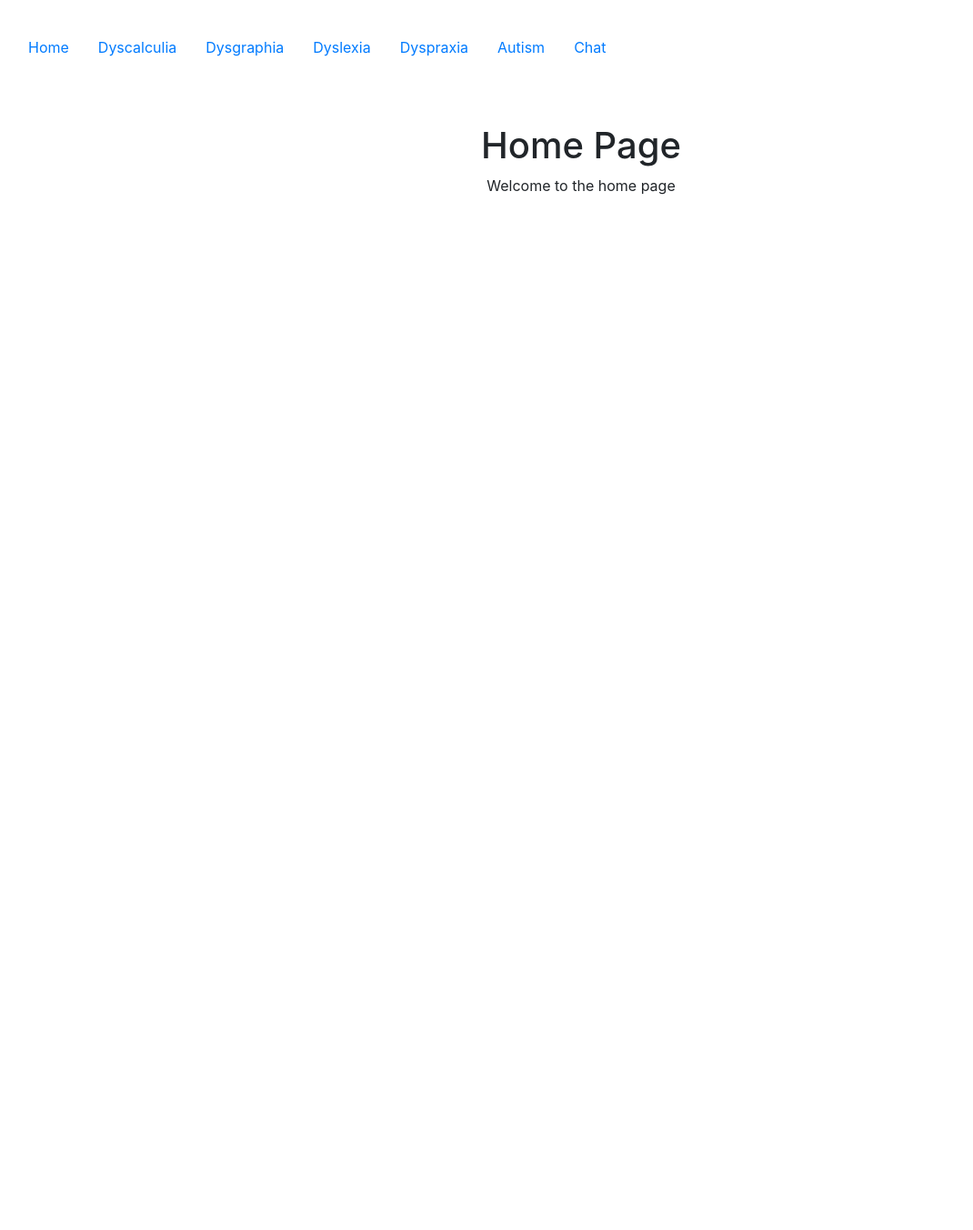
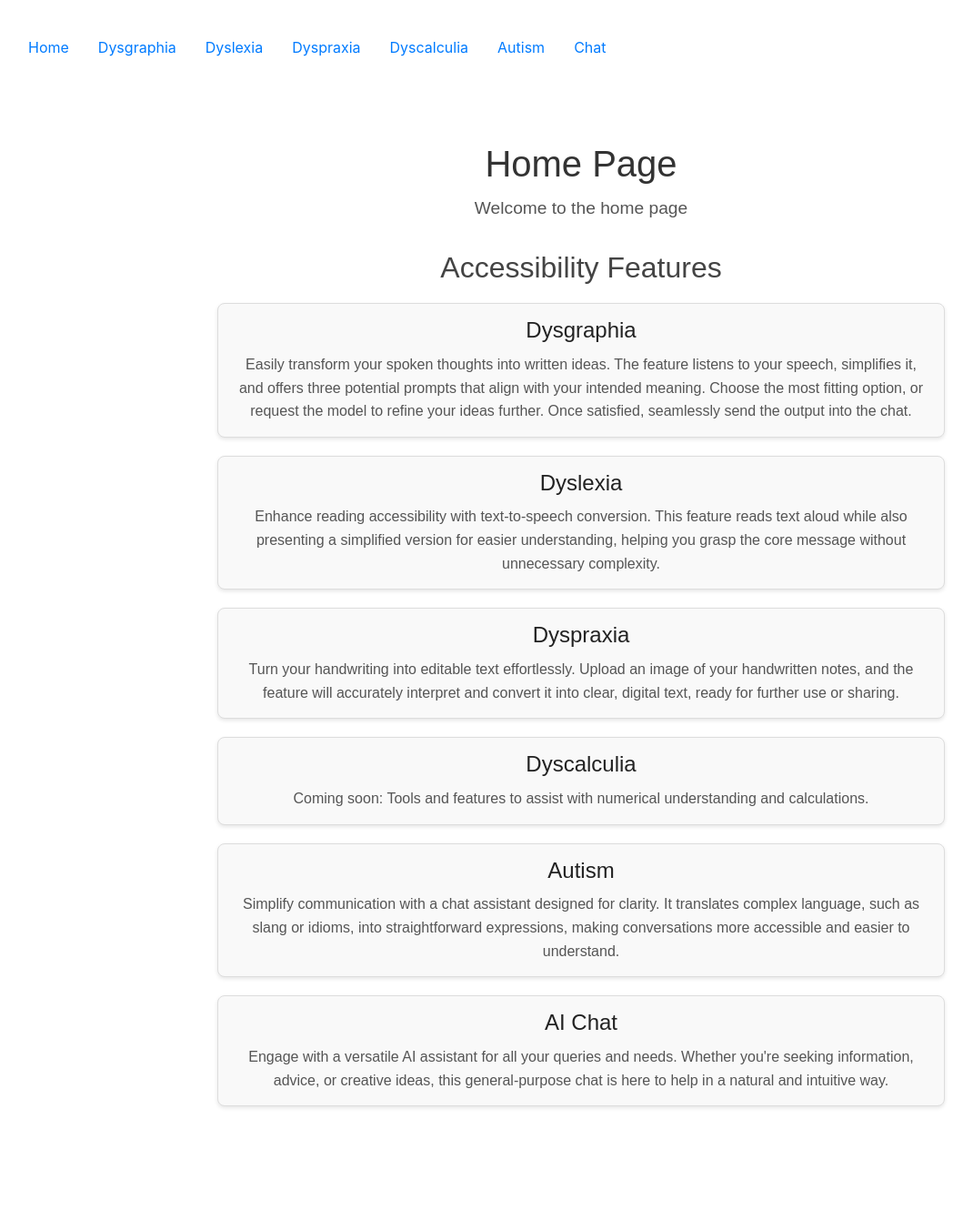
Before and after one commit to Shawarm0/HackSheffield9-Project, a Flask app: template templates/home/index.html in a window 1280 px wide. Shown: the whole page at 91% size, without its empty margins (1-1071 px from the left). Before the commit the page ends 214 px from the top, so only its background shows below. Run offline with Flask 3, Linux system fonts and the light colour scheme; the template is opened without the code that fills it, so the values that code supplies are empty.

Commit message:
html_update

```diff
--- a/templates/base.html
+++ b/templates/base.html
@@ -24,10 +24,10 @@
 
        <nav class="nav nav-pills flex-column flex-sm-row">
            <a class="nav-item nav-link" href="{{ url_for('index') }}">Home</a>
-            <a class="nav-item nav-link" href="{{ url_for('dyscalculia.dyscalculia') }}">Dyscalculia</a>
             <a class="nav-item nav-link" href="{{ url_for('dysgraphia.dysgraphia') }}">Dysgraphia</a>
             <a class="nav-item nav-link" href="{{ url_for('dyslexia.dyslexia') }}">Dyslexia</a>
             <a class="nav-item nav-link" href="{{ url_for('dyspraxia.dyspraxia') }}">Dyspraxia</a>
+            <a class="nav-item nav-link" href="{{ url_for('dyscalculia.dyscalculia') }}">Dyscalculia</a>
             <a class="nav-item nav-link" href="{{ url_for('autism.autism') }}">Autism</a>
             <a class="nav-item nav-link" href="{{ url_for('chat.chat') }}">Chat</a>
        </nav>
--- a/templates/home/index.html
+++ b/templates/home/index.html
@@ -1,6 +1,114 @@
-{% extends "base.html"%}
+{% extends "base.html" %}
 
-{%block content%}
-    <h1>Home Page</h1>
-    <p>Welcome to the home page</p>
-{%endblock%}
+{% block content %}
+    <head>
+        <style>
+            .home-page {
+                padding: 20px;
+                font-family: Arial, sans-serif;
+                line-height: 1.6;
+            }
+
+            .main-title {
+                font-size: 2.5em;
+                color: #333;
+                text-align: center;
+                margin-bottom: 10px;
+            }
+
+            .welcome-text {
+                text-align: center;
+                color: #555;
+                font-size: 1.2em;
+                margin-bottom: 30px;
+            }
+
+            .features-section {
+                max-width: 800px;
+                margin: 0 auto;
+            }
+
+            .section-title {
+                font-size: 2em;
+                color: #444;
+                margin-bottom: 20px;
+                text-align: center;
+            }
+
+            .feature {
+                background: #f9f9f9;
+                padding: 15px;
+                margin-bottom: 20px;
+                border: 1px solid #ddd;
+                border-radius: 8px;
+                box-shadow: 0 2px 4px rgba(0, 0, 0, 0.1);
+            }
+
+            .feature-title {
+                font-size: 1.5em;
+                color: #222;
+                margin-bottom: 10px;
+            }
+
+            .feature-description {
+                font-size: 1em;
+                color: #555;
+                margin: 0;
+            }
+        </style>
+    </head>
+    <div class="home-page">
+        <h1 class="main-title">Home Page</h1>
+        <p class="welcome-text">Welcome to the home page</p>
+
+        <section class="features-section">
+            <h2 class="section-title">Accessibility Features</h2>
+
+            <div class="feature" id="dysgraphia">
+                <h3 class="feature-title">Dysgraphia</h3>
+                <p class="feature-description">
+                    Easily transform your spoken thoughts into written ideas. The feature listens to your speech, simplifies it, and offers three
+                    potential prompts that align with your intended meaning. Choose the most fitting option, or request the model to refine your
+                    ideas further. Once satisfied, seamlessly send the output into the chat.
+                </p>
+            </div>
+
+            <div class="feature" id="dyslexia">
+                <h3 class="feature-title">Dyslexia</h3>
+                <p class="feature-description">
+                    Enhance reading accessibility with text-to-speech conversion. This feature reads text aloud while also presenting a simplified
+                    version for easier understanding, helping you grasp the core message without unnecessary complexity.
+                </p>
+            </div>
+
+            <div class="feature" id="dyspraxia">
+                <h3 class="feature-title">Dyspraxia</h3>
+                <p class="feature-description">
+                    Turn your handwriting into editable text effortlessly. Upload an image of your handwritten notes, and the feature will
+                    accurately interpret and convert it into clear, digital text, ready for further use or sharing.
+                </p>
+            </div>
+
+            <div class="feature" id="dyscalculia">
+                <h3 class="feature-title">Dyscalculia</h3>
+                <p class="feature-description">Coming soon: Tools and features to assist with numerical understanding and calculations.</p>
+            </div>
+
+            <div class="feature" id="autism">
+                <h3 class="feature-title">Autism</h3>
+                <p class="feature-description">
+                    Simplify communication with a chat assistant designed for clarity. It translates complex language, such as slang or idioms,
+                    into straightforward expressions, making conversations more accessible and easier to understand.
+                </p>
+            </div>
+
+            <div class="feature" id="ai-chat">
+                <h3 class="feature-title">AI Chat</h3>
+                <p class="feature-description">
+                    Engage with a versatile AI assistant for all your queries and needs. Whether you're seeking information, advice, or creative
+                    ideas, this general-purpose chat is here to help in a natural and intuitive way.
+                </p>
+            </div>
+        </section>
+    </div>
+{% endblock %}
```
Also changed, not shown: templates/autism/autism.html (+13 -8 lines).
